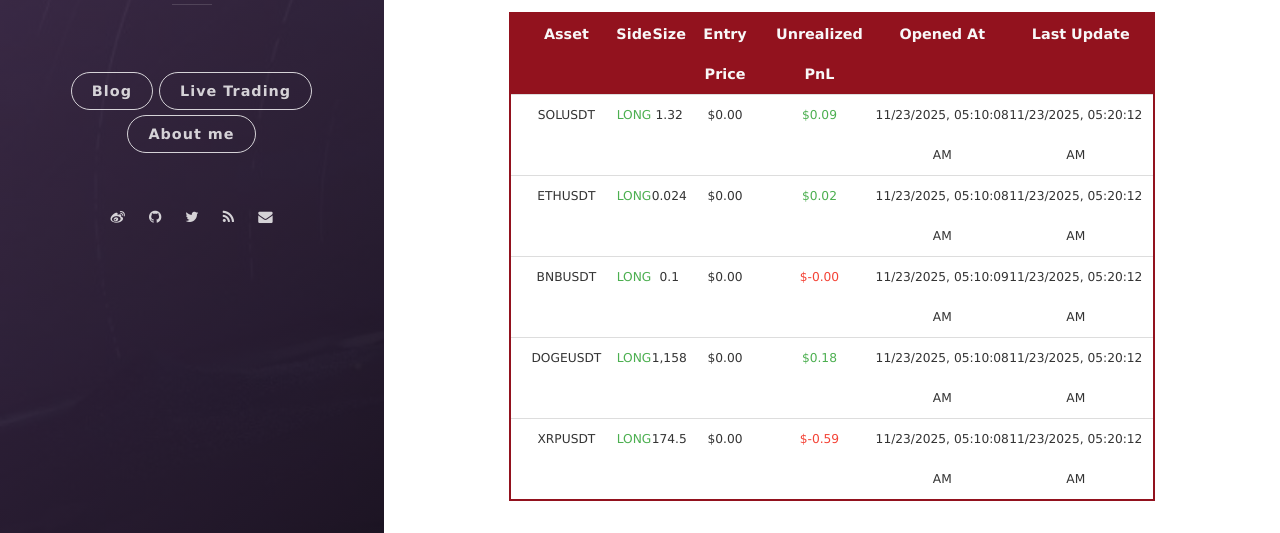
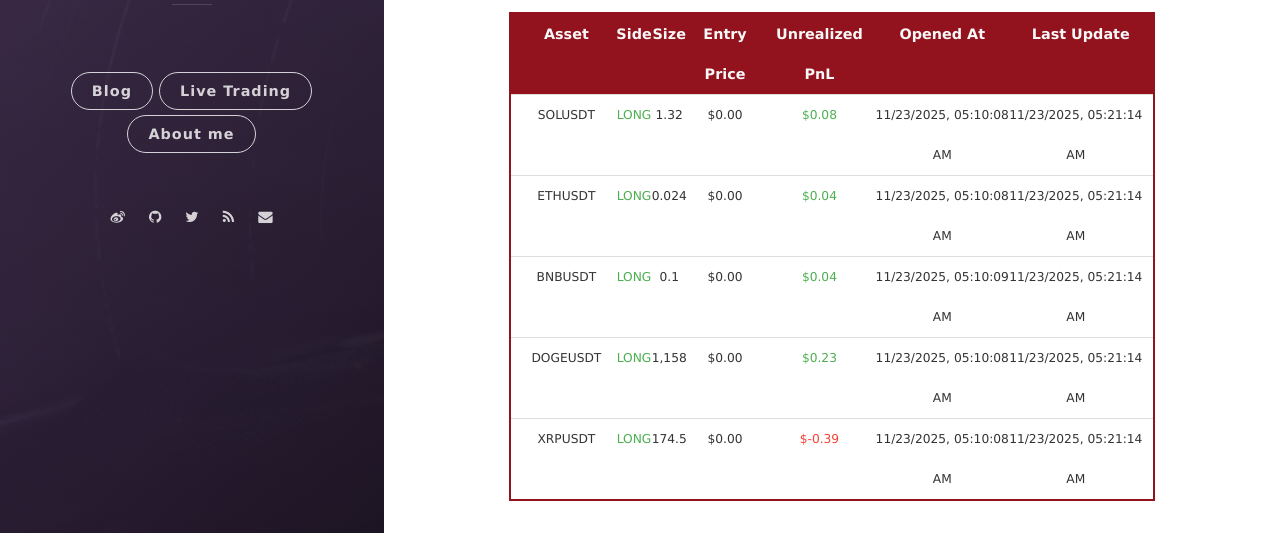
Before and after one commit to leeyegy/leeyegy.github.io, a Jekyll site: the page built from live-trading.html, in a window 1280 px wide and 1188 px high. Shown: the part 587-1120 px from the top of the window. Built offline with Jekyll 4.4.1, drawn with Linux system fonts in a browser that asks for light colours; nearby versions of some CDN libraries.

Commit message:
AccountMonitor: refresh positions 2025-11-23T13:21:14+08:00

```diff
--- a/assets/data/binance/positions.json
+++ b/assets/data/binance/positions.json
@@ -4,44 +4,44 @@
     "side": "LONG",
     "size": 1.32,
     "entryPrice": 0.0,
-    "unrealizedPnl": 0.08589603,
+    "unrealizedPnl": 0.07952924,
     "openedAt": "2025-11-23T13:10:08+08:00",
-    "reportedAt": "2025-11-23T13:20:12+08:00"
+    "reportedAt": "2025-11-23T13:21:14+08:00"
   },
   {
     "symbol": "ETHUSDT",
     "side": "LONG",
     "size": 0.024,
     "entryPrice": 0.0,
-    "unrealizedPnl": 0.02064,
+    "unrealizedPnl": 0.04370697,
     "openedAt": "2025-11-23T13:10:08+08:00",
-    "reportedAt": "2025-11-23T13:20:12+08:00"
+    "reportedAt": "2025-11-23T13:21:14+08:00"
   },
   {
     "symbol": "BNBUSDT",
     "side": "LONG",
     "size": 0.1,
     "entryPrice": 0.0,
-    "unrealizedPnl": -0.003,
+    "unrealizedPnl": 0.043,
     "openedAt": "2025-11-23T13:10:09+08:00",
-    "reportedAt": "2025-11-23T13:20:12+08:00"
+    "reportedAt": "2025-11-23T13:21:14+08:00"
   },
   {
     "symbol": "DOGEUSDT",
     "side": "LONG",
     "size": 1158.0,
     "entryPrice": 0.0,
-    "unrealizedPnl": 0.18285978,
+    "unrealizedPnl": 0.2316,
     "openedAt": "2025-11-23T13:10:08+08:00",
-    "reportedAt": "2025-11-23T13:20:12+08:00"
+    "reportedAt": "2025-11-23T13:21:14+08:00"
   },
   {
     "symbol": "XRPUSDT",
     "side": "LONG",
     "size": 174.5,
     "entryPrice": 0.0,
-    "unrealizedPnl": -0.5858314,
+    "unrealizedPnl": -0.3859748,
     "openedAt": "2025-11-23T13:10:08+08:00",
-    "reportedAt": "2025-11-23T13:20:12+08:00"
+    "reportedAt": "2025-11-23T13:21:14+08:00"
   }
 ]
```
